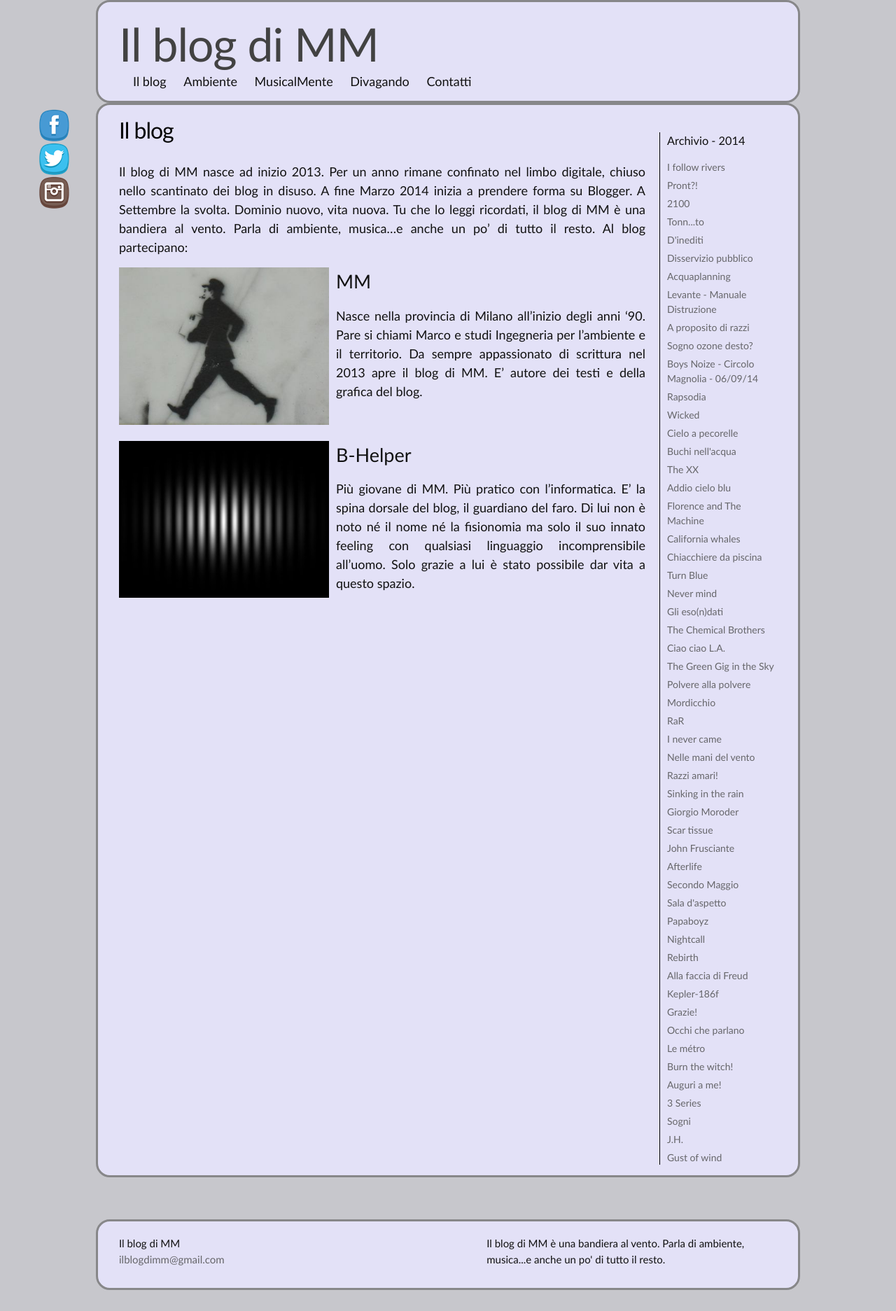
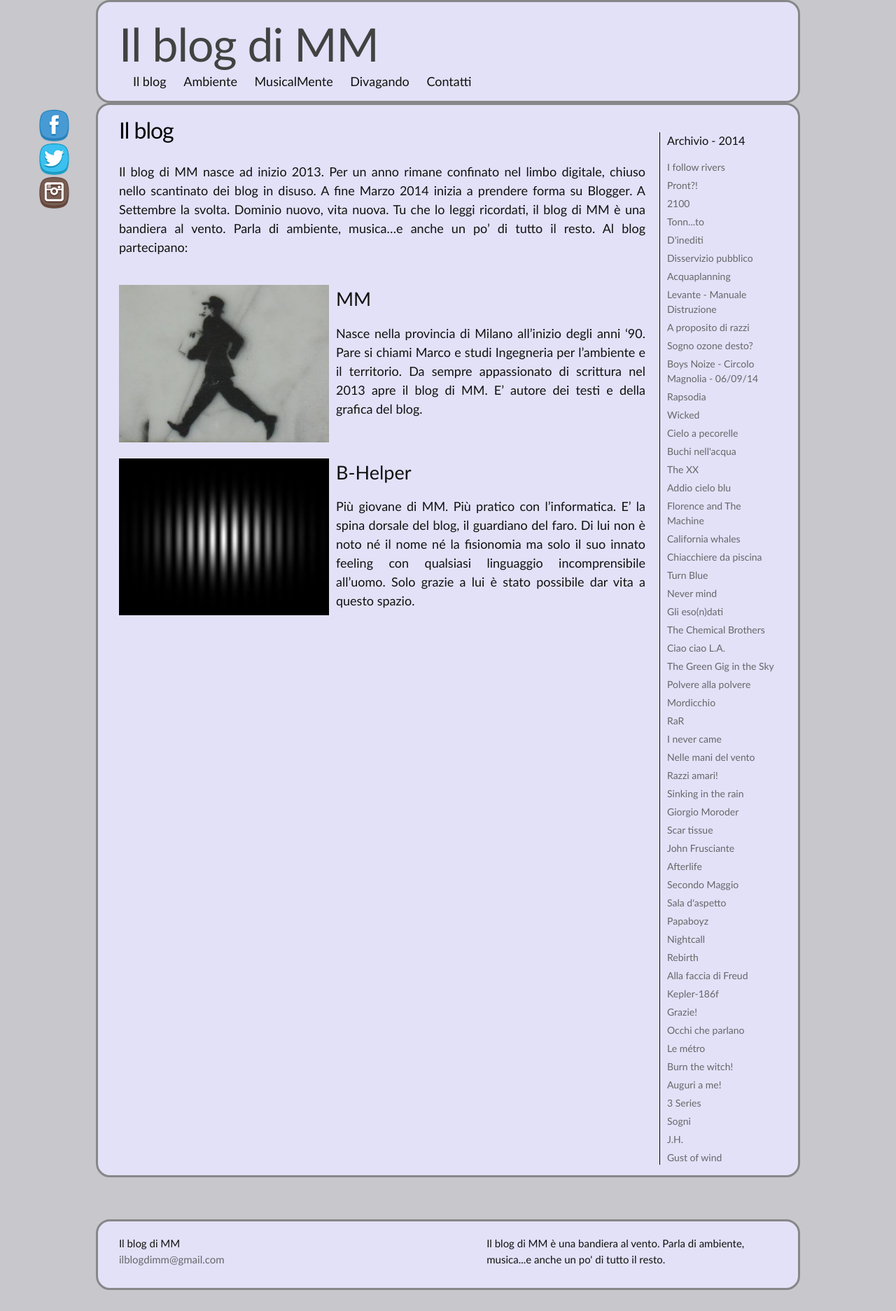
Before and after one commit to ilblogdimm/ilblogdimm, a Jekyll site: the page built from MM.md, in a window 1280 px wide. Shown: the whole page at 70% size. Built offline with Jekyll 4.4.1, drawn with Linux system fonts in a browser that asks for light colours.

Commit message:
Spazio sotto primo paragrafo de Il Blog

```diff
--- a/MM.md
+++ b/MM.md
@@ -6,7 +6,9 @@ comments: False
 weight: 1
 ---
 
+<div markdown="1" id="primo-paragrafo">
 Il blog di MM nasce ad inizio 2013. Per un anno rimane confinato nel limbo digitale, chiuso nello scantinato dei blog in disuso. A fine Marzo 2014 inizia a prendere forma su Blogger. A Settembre la svolta. Dominio nuovo, vita nuova. Tu che lo leggi ricordati, il blog di MM è una bandiera al vento. Parla di ambiente, musica...e anche un po' di tutto il resto. Al blog partecipano:
+</div>
 
 <div markdown="1" id="img-MM">
 ![MM](/assets/Omino_piccolo.jpg "MM")
--- a/_sass/_layout.scss
+++ b/_sass/_layout.scss
@@ -310,3 +310,7 @@ ul {
   margin: 0 0 $spacing-unit 0;
   padding: 0 0 0 0;
 }
+
+#primo-paragrafo {
+  margin-bottom: 40px;
+}
```
